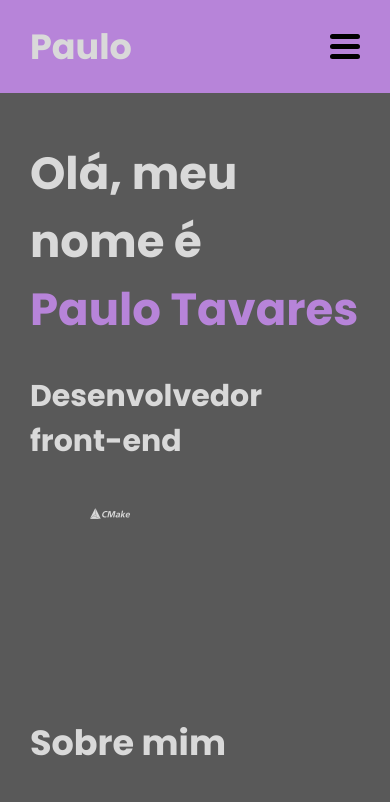
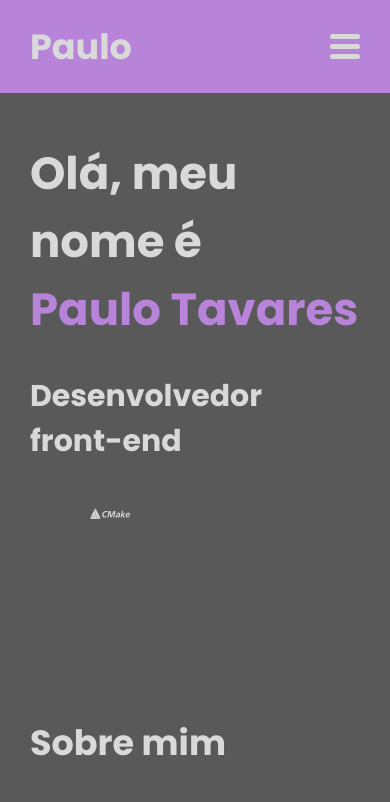
Before and after one commit to paulo-tavaresx/portfolio, a React (Vite) app: page / in a window 390 px wide. Shown: the top 802 px of the page. Built offline with nearby package versions, Linux system fonts and the light colour scheme; no server answers.

Commit message:
add color iconmobile

```diff
--- a/src/components/IconMobile/index.tsx
+++ b/src/components/IconMobile/index.tsx
@@ -9,7 +9,11 @@ type Props = {
 export const IconMobile = ({ isOpen, onClick }: Props) => {
   return (
     <Styled.MenuIcon>
-      <Styled.Line onClick={onClick} isOpen={isOpen}></Styled.Line>
+      <Styled.Line
+        className={`mobileIcon ${isOpen ? 'active' : ''}`}
+        onClick={onClick}
+        isOpen={isOpen}
+      ></Styled.Line>
     </Styled.MenuIcon>
   )
 }
--- a/src/components/IconMobile/styles.ts
+++ b/src/components/IconMobile/styles.ts
@@ -5,8 +5,6 @@ type lineType = {
 }
 
 export const isActive = () => css`
-  background-color: transparent;
-
   &::before {
     transform: rotate(45deg);
     top: 10px;
--- a/src/main.tsx
+++ b/src/main.tsx
@@ -29,6 +29,28 @@ const GlobalStyle = createGlobalStyle`
     background-color: var(--main-dark-color);
     color:var(--font-dark-color);
   }
+
+  body.darkmode {
+    background-color: var(--main-dark-color);
+    color:var(--font-dark-color);
+  }
+
+  body div  .mobileIcon.active{
+    background-color: transparent;
+  }
+  body.darkmode  .mobileIcon{
+    background-color: var(--font-dark-color);
+    &::before,&::after{
+      background-color: var(--font-dark-color);
+    }
+  }
+
+  body .mobileIcon{
+    background-color: var(--font-light-color);
+    &::before,&::after{
+      background-color: var(--font-light-color);
+    }
+  }
   #root{
     background-color:inherit;
     color:inherit;
```
